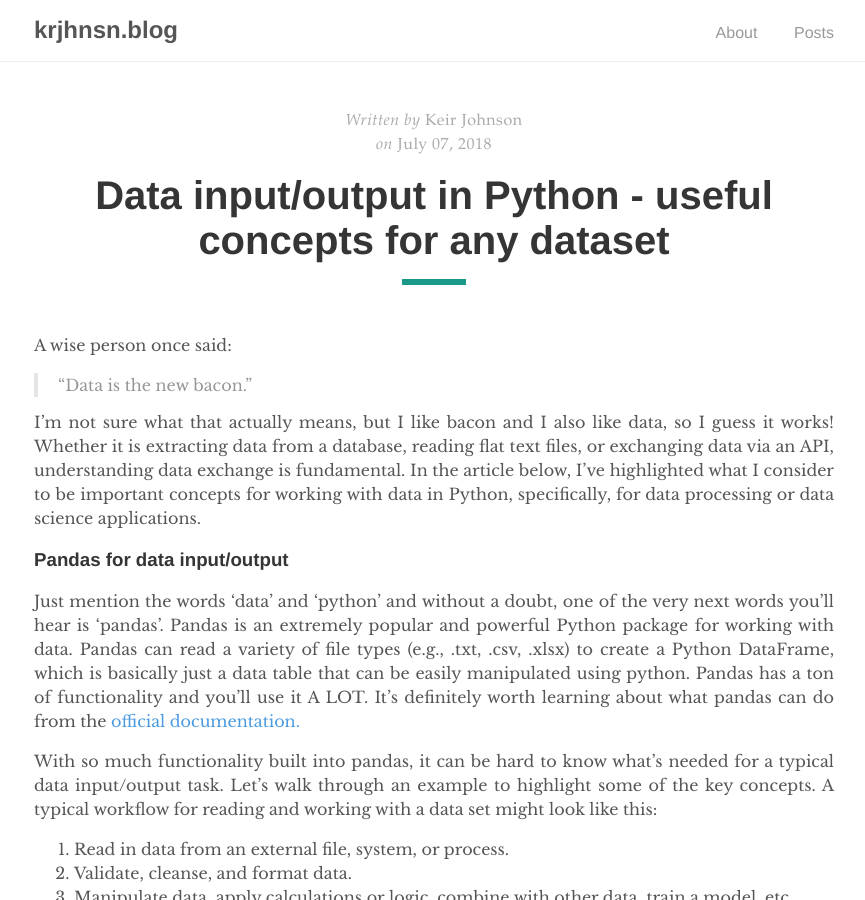
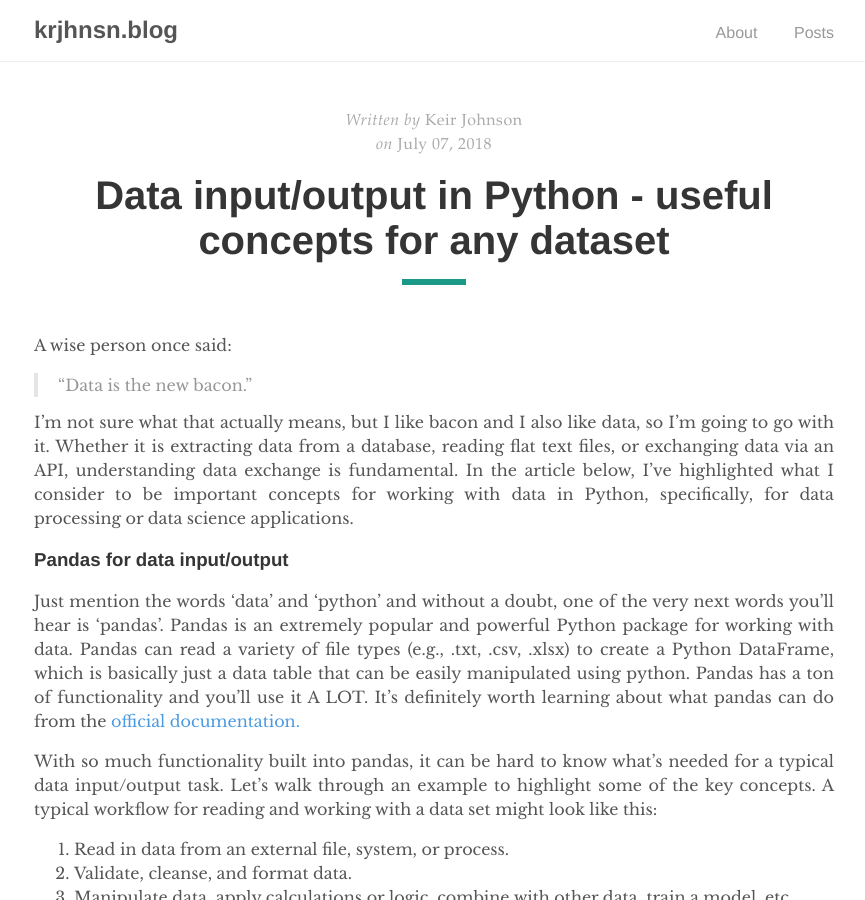
Before and after one commit to krjhnsn/krjhnsn.github.io, a Jekyll site: the page built from _posts/2018-07-07-data-input-output.md, in a window 1280 px wide and 900 px high. Shown: the whole window, without its empty margins (206-1071 px from the left). Built offline with Jekyll 4.4.1, drawn with Linux system fonts in a browser that asks for light colours.

Commit message:
Update 2018-07-07-data-input-output.md

```diff
--- a/_posts/2018-07-07-data-input-output.md
+++ b/_posts/2018-07-07-data-input-output.md
@@ -6,11 +6,9 @@
 
 A wise person once said:
 
->
 > "Data is the new bacon."
->
 
-I'm not sure what that actually means, but I like bacon and I also like data, so I guess it works! Whether it is extracting data from a database, reading flat text files, or exchanging data via an API, understanding data exchange is fundamental. In the article below, I've highlighted what I consider to be important concepts for working with data in Python, specifically, for data processing or data science applications.
+I'm not sure what that actually means, but I like bacon and I also like data, so I'm going to go with it. Whether it is extracting data from a database, reading flat text files, or exchanging data via an API, understanding data exchange is fundamental. In the article below, I've highlighted what I consider to be important concepts for working with data in Python, specifically, for data processing or data science applications.
 
 ### Pandas for data input/output
 
```
